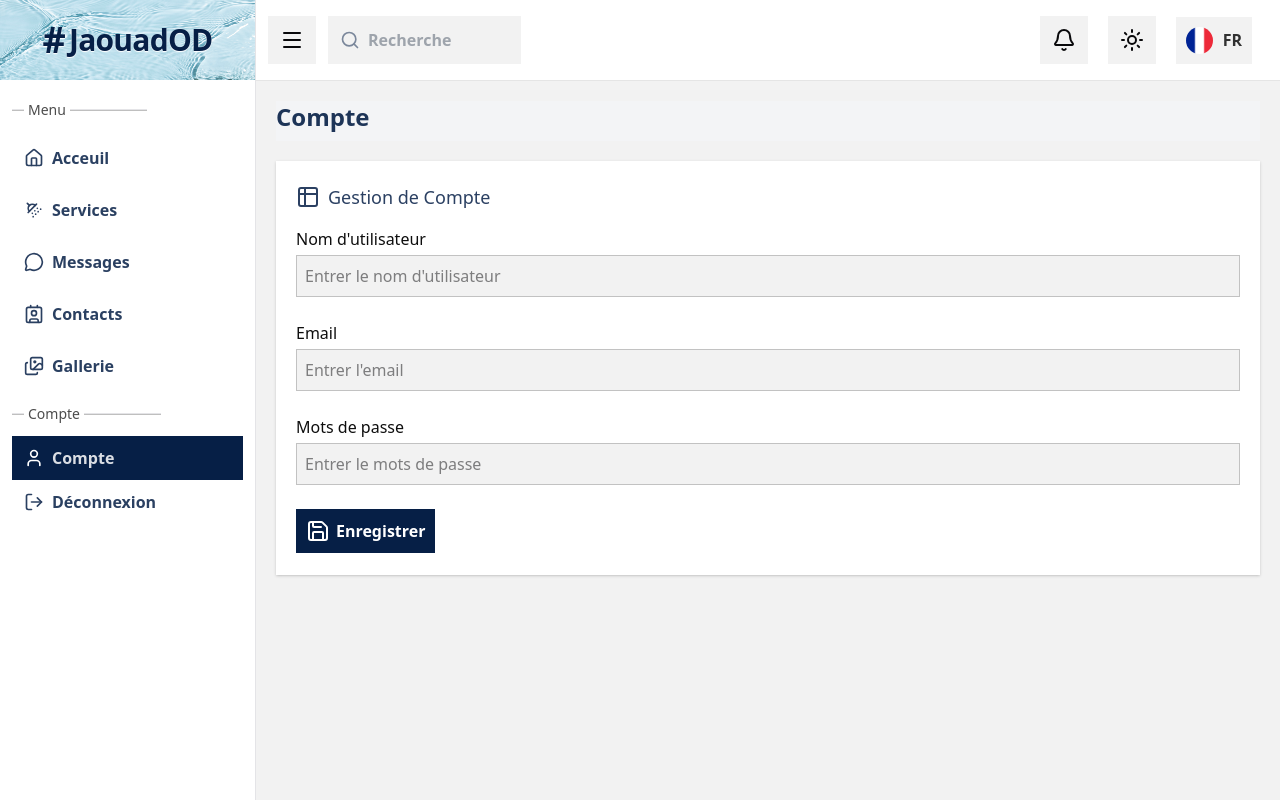
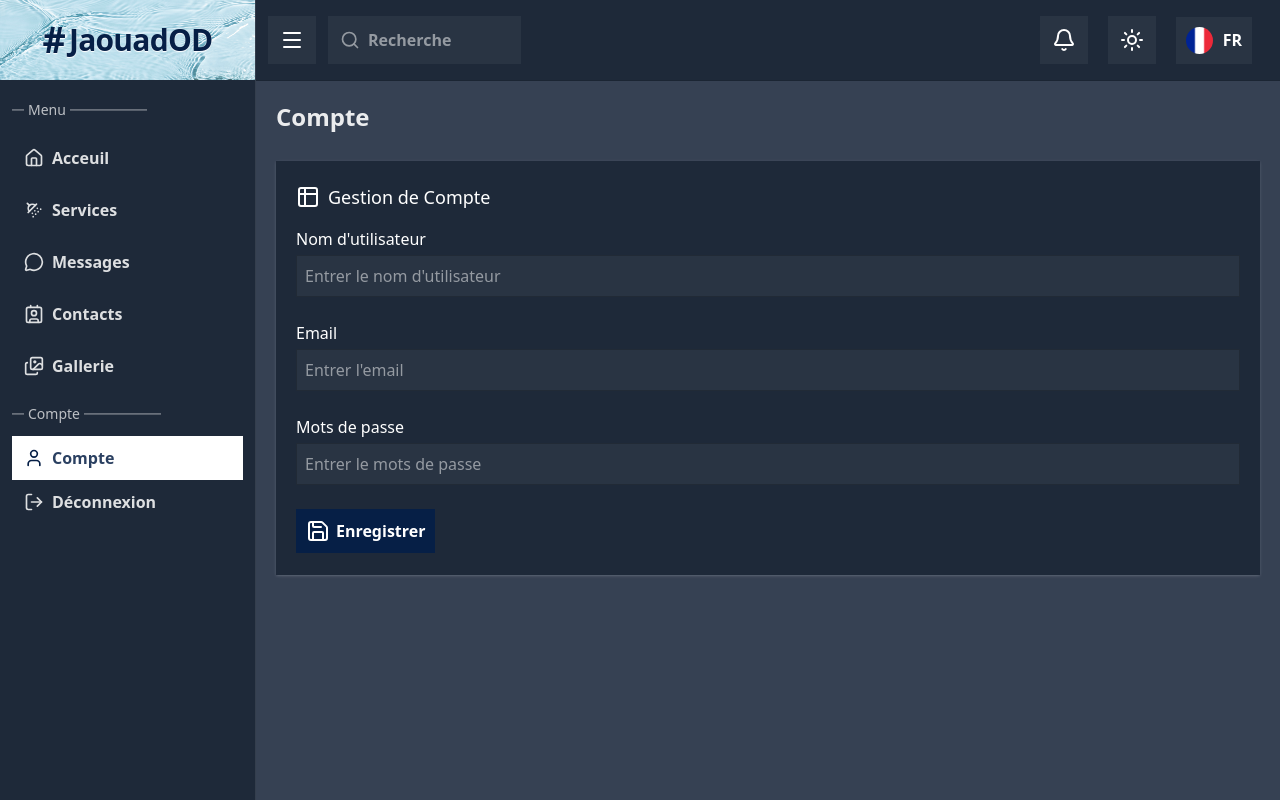
Before and after one commit to hamzaODprogramer/plumber-project-nextJs, a Next.js app: page /admin/account in a window 1280 px wide. Built offline with nearby package versions, Linux system fonts and the light colour scheme.

Commit message:
add dark mode to account admin

```diff
--- a/app/admin/account/page.tsx
+++ b/app/admin/account/page.tsx
@@ -1,4 +1,5 @@
 "use client"
+import AdminAccountInput from "@/components/admin/account/admin-account-input";
 import AdminInput from "@/components/admin/admin-input";
 import AdminPage from "@/components/admin/admin-page";
 import OtpCheck from "@/components/admin/otp-check";
@@ -13,9 +14,9 @@ export default function AdminAccount() : React.ReactNode {
 
     return <AdminPage title="Compte" table titleTable="Gestion de Compte">
         <OtpCheck />
-        <AdminInput text="Nom d'utilisateur" type="text" placeholder="Entrer le nom d'utilisateur"/>
-        <AdminInput text="Email" type="email" placeholder="Entrer l'email"/>
-        <AdminInput text="Mots de passe" type="password" placeholder="Entrer le mots de passe"/>
+        <AdminAccountInput text="Nom d'utilisateur" type="text" placeholder="Entrer le nom d'utilisateur"/>
+        <AdminAccountInput text="Email" type="email" placeholder="Entrer l'email"/>
+        <AdminAccountInput text="Mots de passe" type="password" placeholder="Entrer le mots de passe"/>
         <Button
             onClick={()=>dispatch(setOpenOtpCompteAdminDialoge(true))}
             icon={<Save size={24} />}
--- a/app/admin/layout.tsx
+++ b/app/admin/layout.tsx
@@ -3,7 +3,7 @@ import SideBar from "@/components/admin/side-bar";
 
 export default function AdminLayout({children}:Readonly<{children:React.ReactNode}>){
     return (
-        <div className="flex h-screen bg-black/5 dark:bg-gray-700 light">
+        <div className="flex h-screen bg-black/5 dark:bg-gray-700 dark">
             <SideBar />
             <div className="flex-1 flex flex-col">
                 <AdminHeader />
--- /dev/null
+++ b/components/admin/account/admin-account-input.tsx
@@ -0,0 +1,17 @@
+import React from "react";
+
+export default function AdminAccountInput({type,placeholder,text,className}:{type:string,placeholder:string,text:string,className?:string}) : React.ReactNode {
+    return <div className={`flex flex-col w-full  justify-start pt-0 pb-2 gap-1 ${className}`}>
+      <label
+        className="text-black/95 font-medium dark:text-white"
+
+      >
+        {text}
+      </label>
+      <input
+        type={type}
+        placeholder={placeholder}
+        className="flex-1 focus:ring-3 border-1 border-black/20 transition-all duration-500 focus:ring-blue-300 bg-black/5 dark:bg-white/5 dark:text-white p-2 font-normal outline-none w-full"
+      />
+    </div>
+}
```
